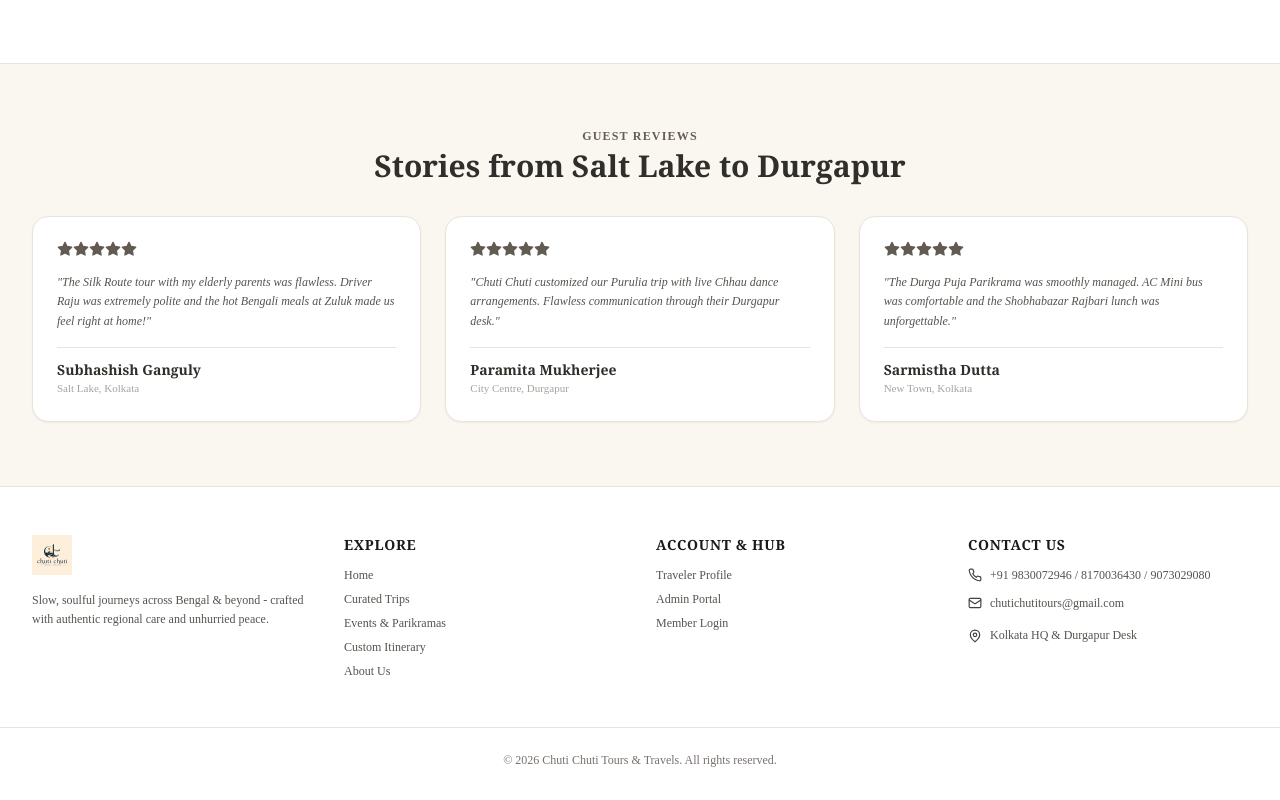
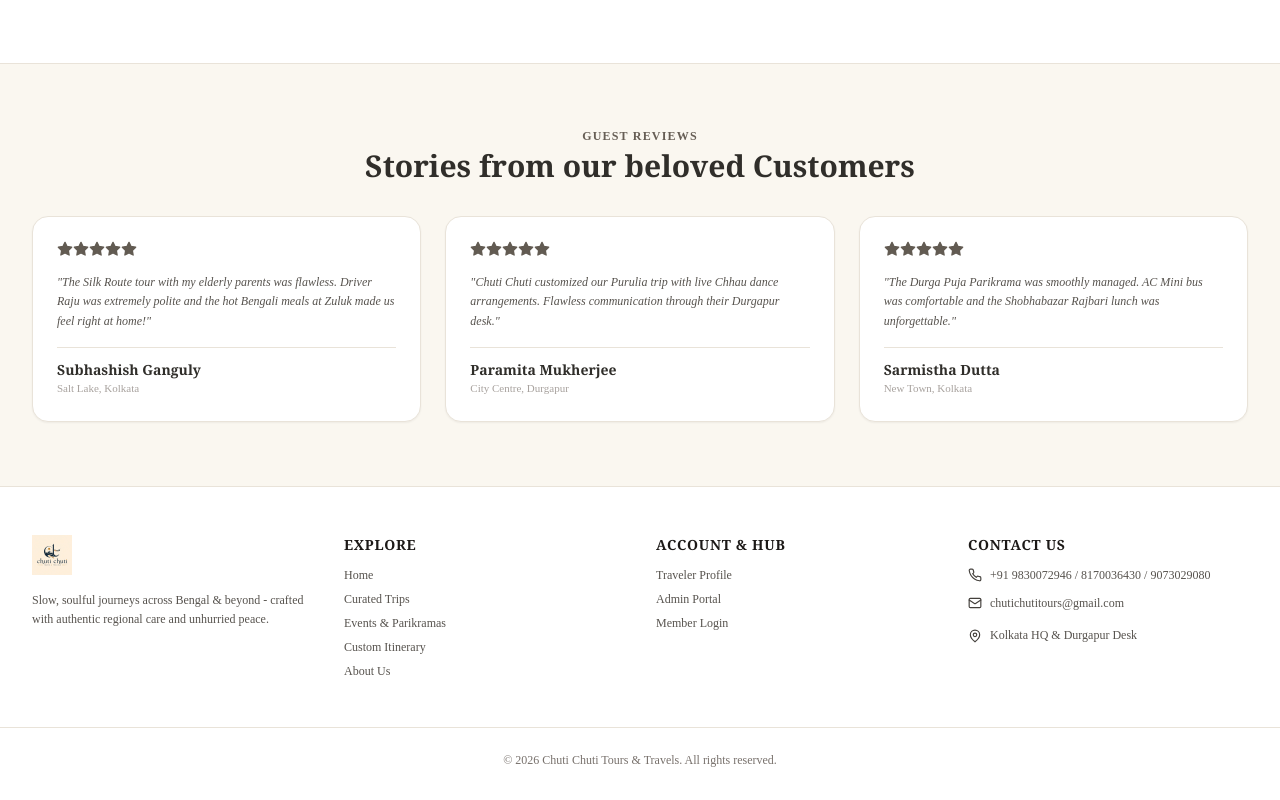
Before and after one commit to Kirigaya707/CCTT-Website, a Next.js app: page / in a window 1280 px wide. Shown: the part 2346-3146 px from the top of the page. Built offline with nearby package versions, Linux system fonts and the light colour scheme; no server answers.

Commit message:
Update homepage testimonial heading

```diff
--- a/src/app/page.tsx
+++ b/src/app/page.tsx
@@ -221,7 +221,7 @@ export default function HomePage() {
             GUEST REVIEWS
           </span>
           <h2 className="text-3xl font-serif font-bold text-moss-dark">
-            Stories from Salt Lake to Durgapur
+            Stories from our beloved Customers
           </h2>
         </div>
 
```
